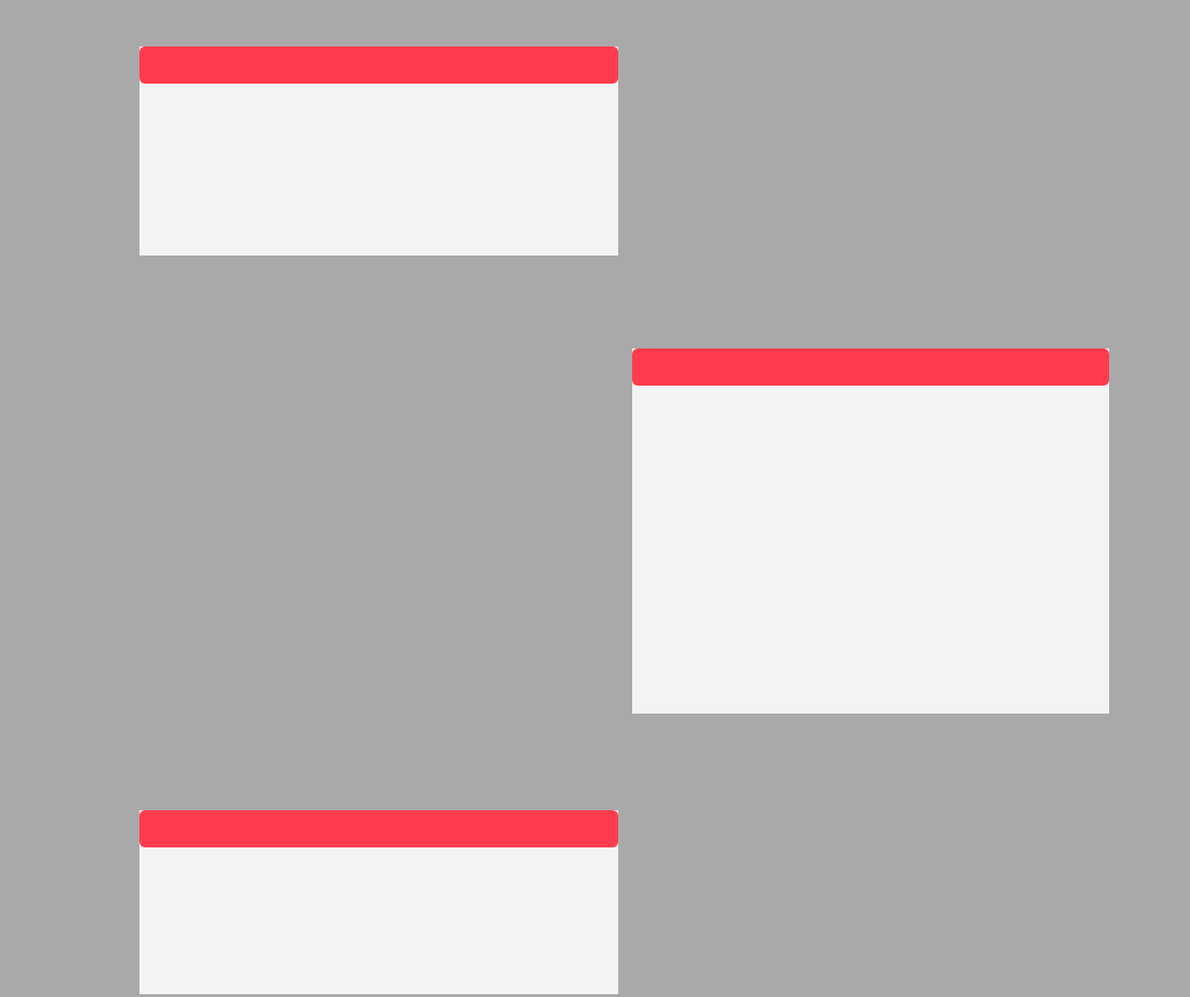
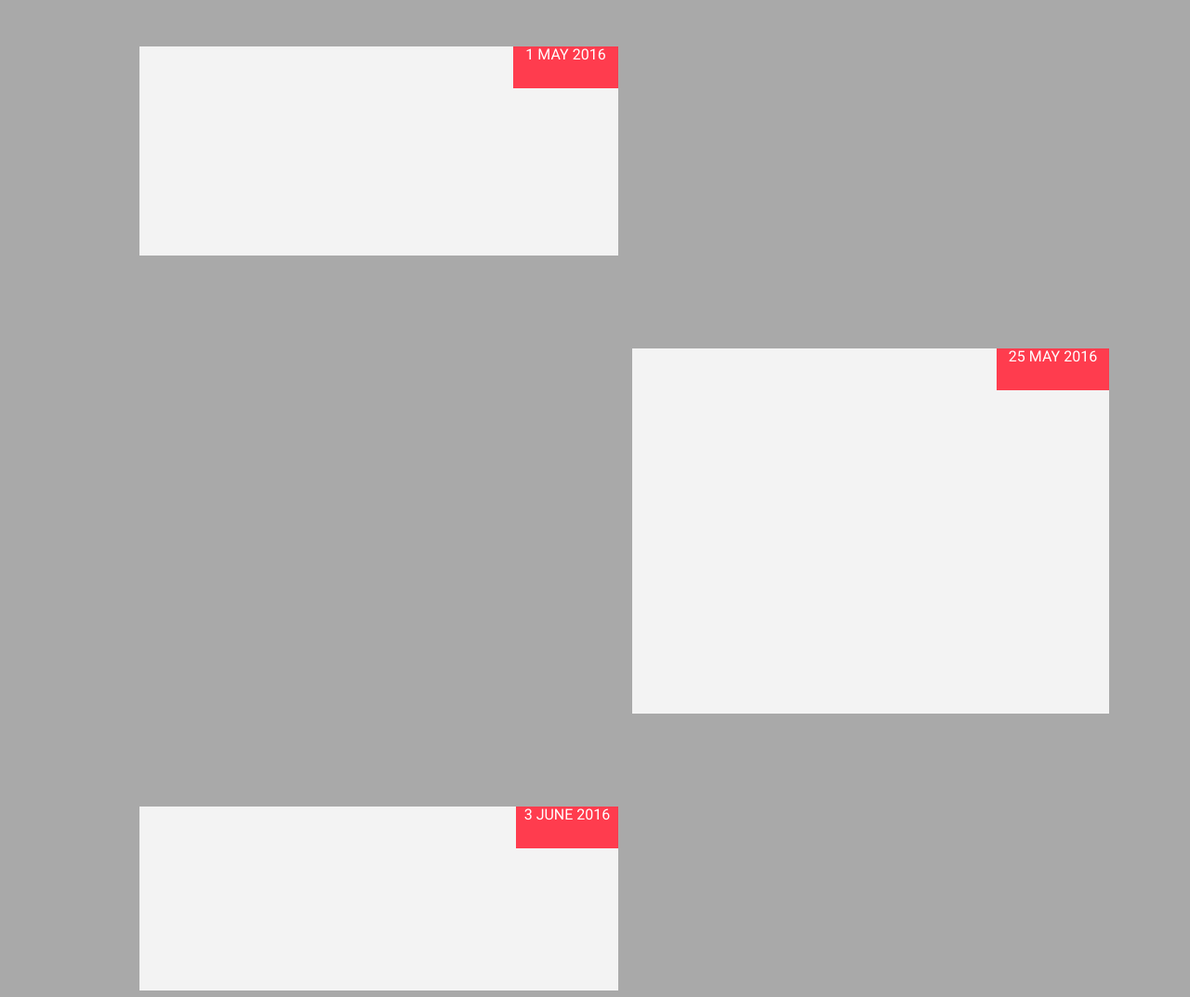
Before and after one commit to richardsummer/vertical-timeline, a plain HTML site: page index.html in a window 1280 px wide. Shown: the whole page at 93% size. Drawn offline with Linux system fonts and the light colour scheme.

Commit message:
Dates added in divs

```diff
--- a/index.html
+++ b/index.html
@@ -4,17 +4,18 @@
     <meta charset="utf-8">
     <link rel="stylesheet" href="normalize.css">
     <link rel="stylesheet" href="styles.css">
+    <link href="https://fonts.googleapis.com/css2?family=Roboto&display=swap" rel="stylesheet">
     <title>Vertical Timeline</title>
   </head>
   <body>
     <section class="section-1">
-      <div class="div-1"></div>
+      <div class="div-1">1 MAY 2016</div>
     </section>
     <section class="section-2">
-      <div class="div-2"></div>
+      <div class="div-2">25 MAY 2016</div>
     </section>
     <section class="section-3">
-      <div class="div-3"></div>
+      <div class="div-3">3 JUNE 2016</div>
     </section>
   </body>
 </html>
--- a/styles.css
+++ b/styles.css
@@ -4,19 +4,18 @@ html {
 
 div {
   position: relative;
-  border-radius: 6px;
   /* width: 500px;
   height: 200px; */
   color: #fff;
-  padding: 20px;
   text-align: center;
-  font-size: 40px;
+  font-family: 'Roboto', sans-serif;
 }
 
 .section-1 {
   /* 515px total width-255px total height */
   background-color: #F3F3F3;
   display: block;
+  position: relative;
   margin-top: 50px;
   margin-bottom: 100px;
   margin-left: 150px;
@@ -27,6 +26,13 @@ div {
 .div-1 {
   /* 112px total width-45px total height */
   background-color: #FF3C4E;
+  display: inline-block;
+  position: absolute;
+  right: 0;
+  top: 0;
+  width: 113px;
+  height: 45px;
+  /* font-size: 20px; */
   /* width: 112px;
   height: 45px; */
 }
@@ -34,7 +40,8 @@ div {
 .section-2 {
   /* 513px total width -393px total height */
   background-color: #F3F3F3;
-  display: inline-block;
+  display: block;
+  position: relative;
   margin-bottom: 100px;
   margin-left: 680px;
   width: 513px;
@@ -44,12 +51,20 @@ div {
 .div-2 {
   /* 121px total width-44px total height */
   background-color: #FF3C4E;
+  display: inline-block;
+  position: absolute;
+  right: 0;
+  top: 0;
+  width: 121px;
+  height: 45px;
+  /* font-size: 20px; */
 }
 
 .section-3 {
   /* 515px total width-198px total height */
   background-color: #F3F3F3;
-  display: inline-block;
+  display: block;
+  position: relative;
   margin-bottom: 100px;
   margin-left: 150px;
   width: 515px;
@@ -59,4 +74,11 @@ div {
 .div-3 {
   /* 110px total width-45px total height */
   background-color: #FF3C4E;
+  display: inline-block;
+  position: absolute;
+  right: 0;
+  top: 0;
+  width: 110px;
+  height: 45px;
+  /* font-size: 20px; */
 }
```
